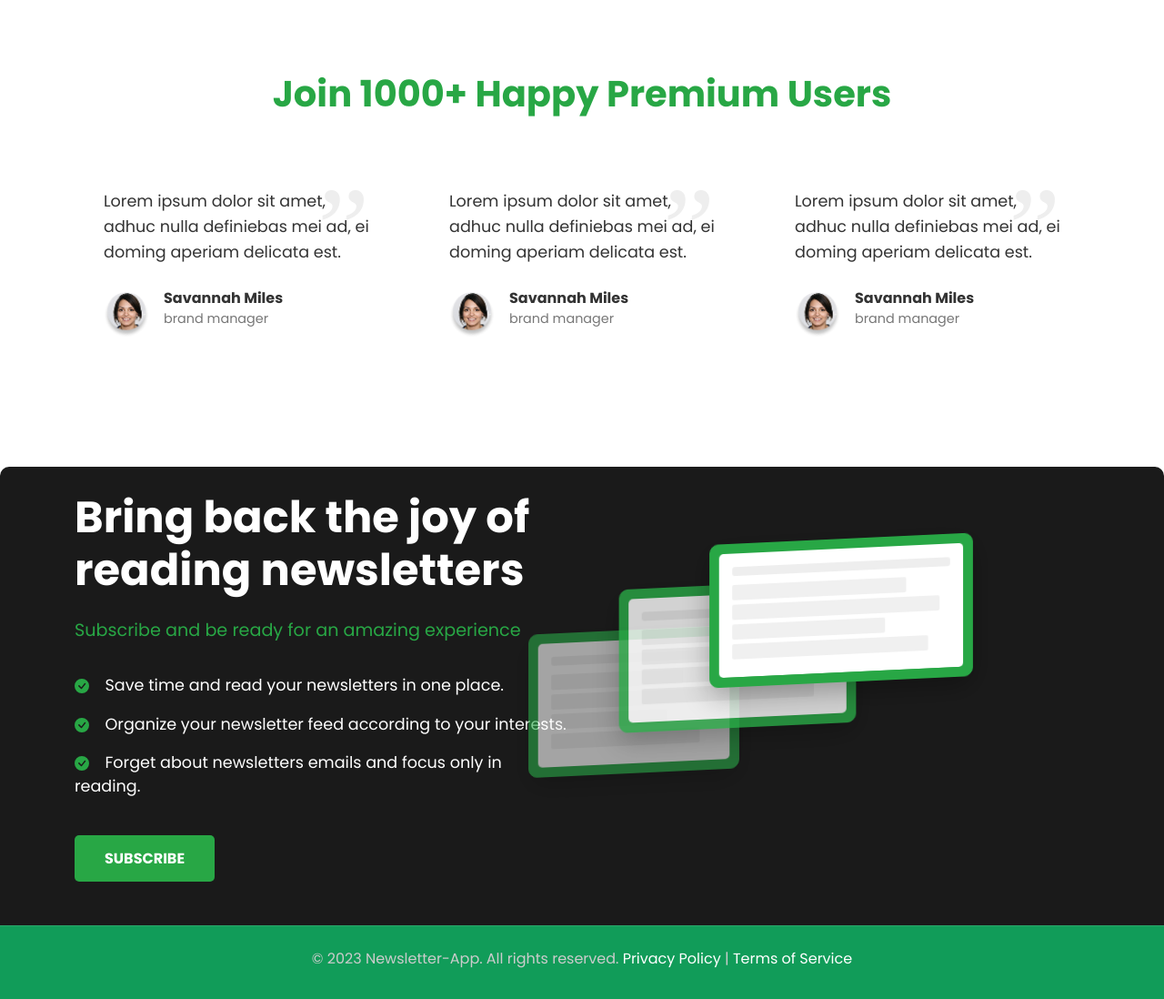
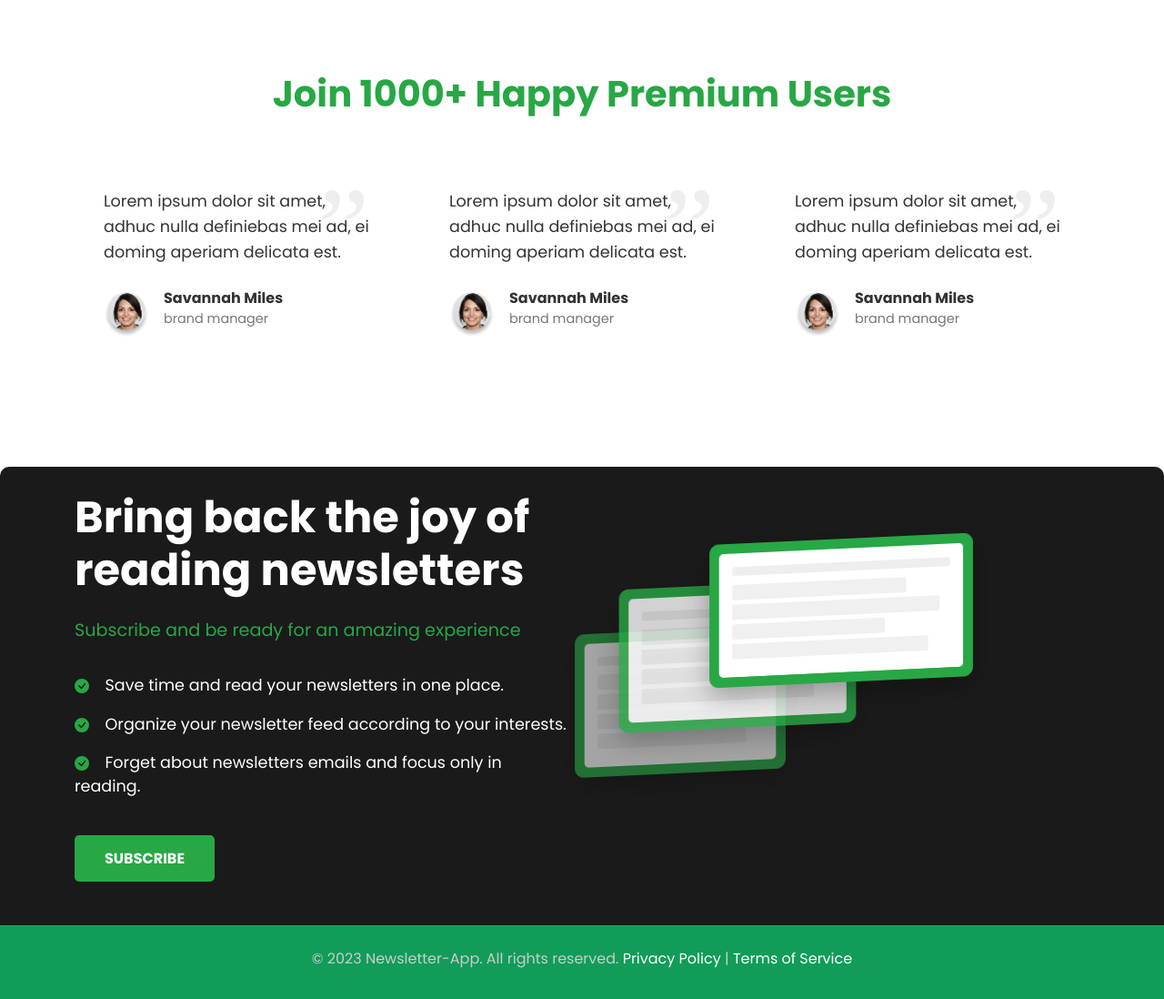
Before and after one commit to NehaaMemon/Smit-Hackathon, a plain HTML site: page index.html in a window 1280 px wide. Shown: the part 2615-3713 px from the top of the page at 91% size. Drawn offline with nearby package versions, Linux system fonts and the light colour scheme.

Commit message:
Updated styles and fixed header bug

```diff
--- a/style.css
+++ b/style.css
@@ -517,7 +517,7 @@
         }
         .newsletter-image:nth-child(3) {
             top: 100px;
-            left: 10%;
+            left: 19%;
             transform: translate(-50%, 0) rotateX(10deg) rotateY(-15deg);
             z-index: 1;
             width: 240px;
```
